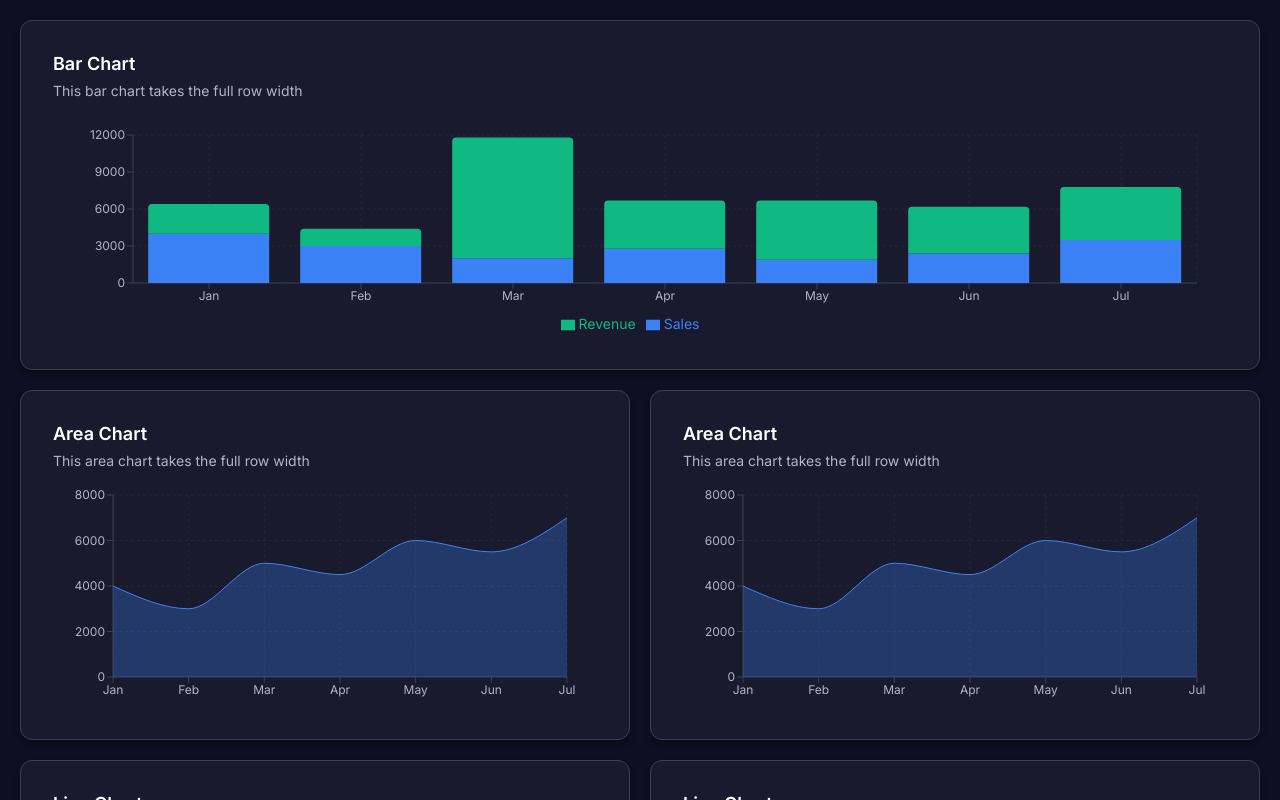
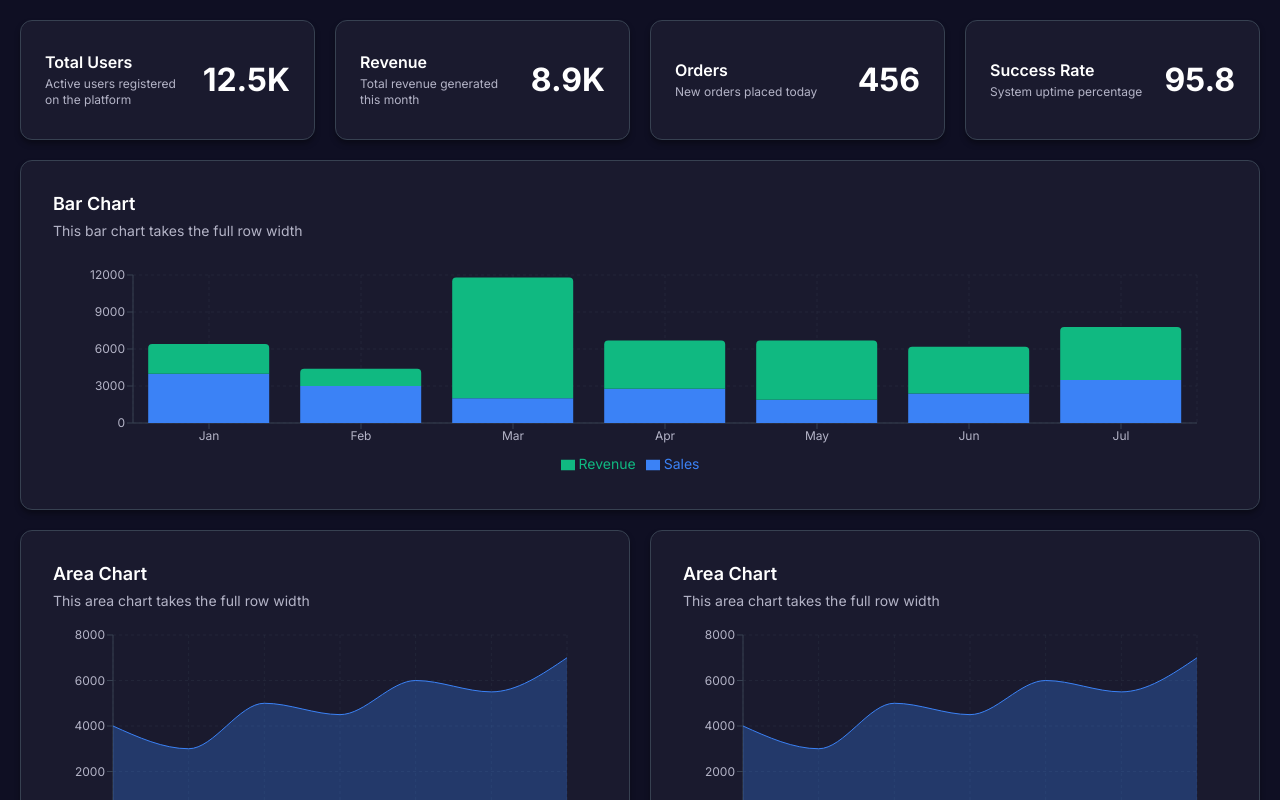
Before and after one commit to Paramvir27/Cloud-Dashboard, a React (Vite) app: page / in a window 1280 px wide. Built offline with nearby package versions, Linux system fonts and the light colour scheme.

Commit message:
ADDED: Counter component

```diff
--- /dev/null
+++ b/src/components/Counters/index.jsx
@@ -0,0 +1,34 @@
+import React from 'react';
+import styles from './style.module.css';
+
+const Count = ({
+  count,
+  heading,
+  description
+}) => {
+  const formatCount = (num) => {
+    if (num >= 1000000) {
+      return (num / 1000000).toFixed(1) + 'M';
+    } else if (num >= 1000) {
+      return (num / 1000).toFixed(1) + 'K';
+    }
+    return num.toLocaleString();
+  };
+
+  return (
+    <div className={styles.countWrapper}>
+      <div className={styles.countLeft}>
+        <h3 className={styles.countHeading}>{heading}</h3>
+        <p className={styles.countDescription}>{description}</p>
+      </div>
+
+      <div className={styles.countRight}>
+        <div className={styles.countNumber}>
+          {formatCount(count)}
+        </div>
+      </div>
+    </div>
+  );
+};
+
+export default Count;
--- /dev/null
+++ b/src/components/Counters/style.module.css
@@ -0,0 +1,76 @@
+.countWrapper {
+  background: var(--bg-secondary);
+  border: 1px solid var(--border-primary);
+  border-radius: var(--radius-lg);
+  padding: var(--spacing-lg);
+  box-shadow: var(--shadow-md);
+  width: 100%;
+  height: 120px;
+  transition: all 0.2s ease-in-out;
+  display: flex;
+  justify-content: space-between;
+  align-items: center;
+  gap: var(--spacing-md);
+}
+
+.countWrapper:hover {
+  background: var(--bg-tertiary);
+  border-color: var(--accent-primary);
+  box-shadow: var(--shadow-lg);
+}
+
+.countLeft {
+  flex: 1;
+  display: flex;
+  flex-direction: column;
+  gap: var(--spacing-xs);
+}
+
+.countHeading {
+  margin: 0;
+  font-size: 16px;
+  font-weight: 600;
+  color: var(--text-primary);
+}
+
+
+.countRight {
+  display: flex;
+  align-items: center;
+}
+
+.countNumber {
+  font-size: 32px;
+  font-weight: 700;
+  line-height: 1;
+  text-align: right;
+  color: var(--text-primary);
+}
+
+.countDescription {
+  margin: 0;
+  font-size: 12px;
+  color: var(--text-secondary);
+  line-height: 1.3;
+}
+
+/* Responsive adjustments */
+@media (max-width: 768px) {
+  .countNumber {
+    font-size: 24px;
+  }
+
+  .countWrapper {
+    height: 100px;
+    padding: var(--spacing-md);
+  }
+
+  .countHeading {
+    font-size: 14px;
+  }
+
+  .countDescription {
+    font-size: 11px;
+  }
+
+}
--- a/src/layout/Dashboard/index.jsx
+++ b/src/layout/Dashboard/index.jsx
@@ -2,14 +2,45 @@ import React from 'react'
 import PieChart from '../../components/Charts/Pie'
 import DonutChart from '../../components/Charts/Donut'
 import BarChart from '../../components/Charts/Bar'
-import Card from '../../components/Card'
 import AreaChart from '../../components/Charts/Area'
 import LineChart from '../../components/Charts/Line'
+import Card from '../../components/Card'
+import Count from '../../components/Counters'
 import styles from './style.module.css'
 
 const DashboardLayout = () => {
   return (
     <div className={styles.dashboardLayoutWrapper}>
+      {/* Example: Count components in one row */}
+      <div className={styles.cardQuarter}>
+        <Count
+          count={12547}
+          heading="Total Users"
+          description="Active users registered on the platform"
+        />
+      </div>
+      <div className={styles.cardQuarter}>
+        <Count
+          count={8924}
+          heading="Revenue"
+          description="Total revenue generated this month"
+        />
+      </div>
+      <div className={styles.cardQuarter}>
+        <Count
+          count={456}
+          heading="Orders"
+          description="New orders placed today"
+        />
+      </div>
+      <div className={styles.cardQuarter}>
+        <Count
+          count={95.8}
+          heading="Success Rate"
+          description="System uptime percentage"
+        />
+      </div>
+
       {/* Example: Bar Chart taking full row */}
       <div className={styles.cardFull}>
         <Card heading="Bar Chart" description="This bar chart takes the full row width">
```
